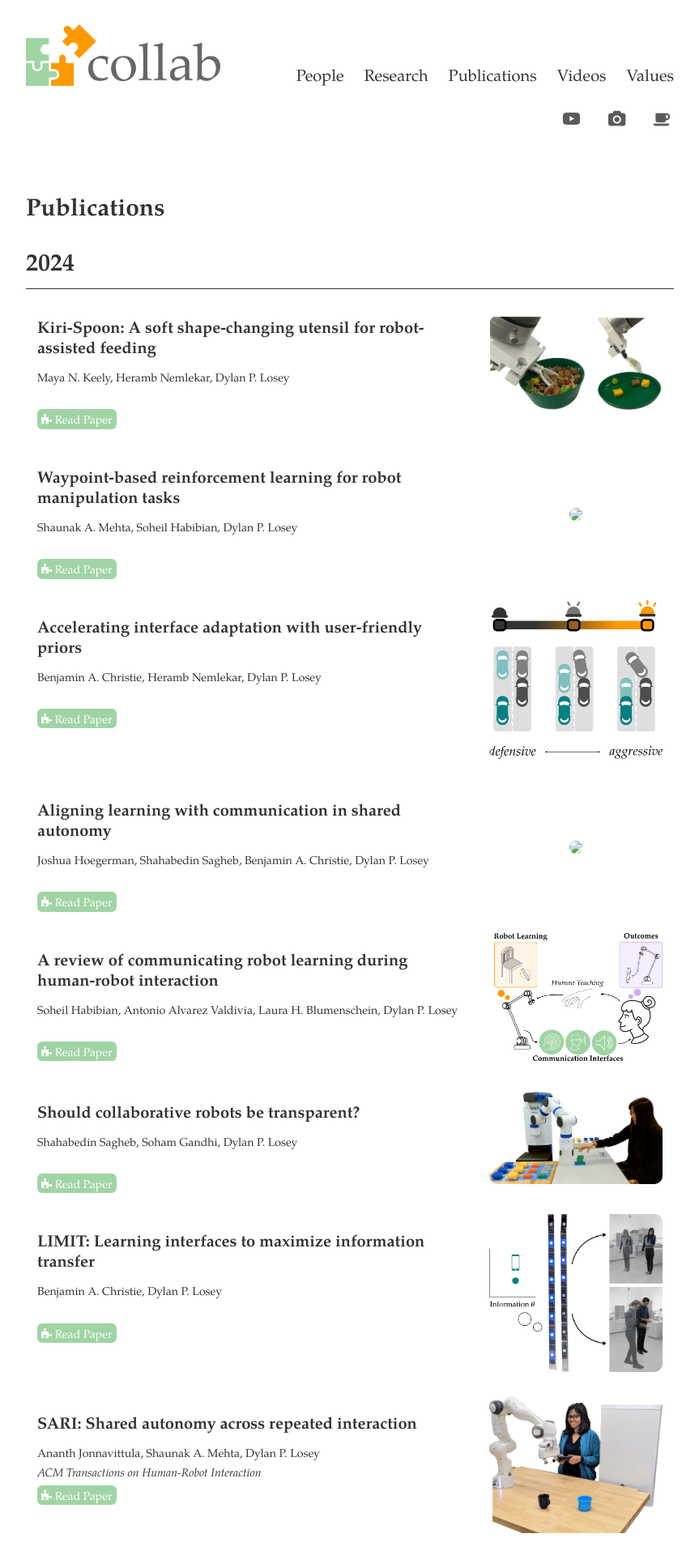
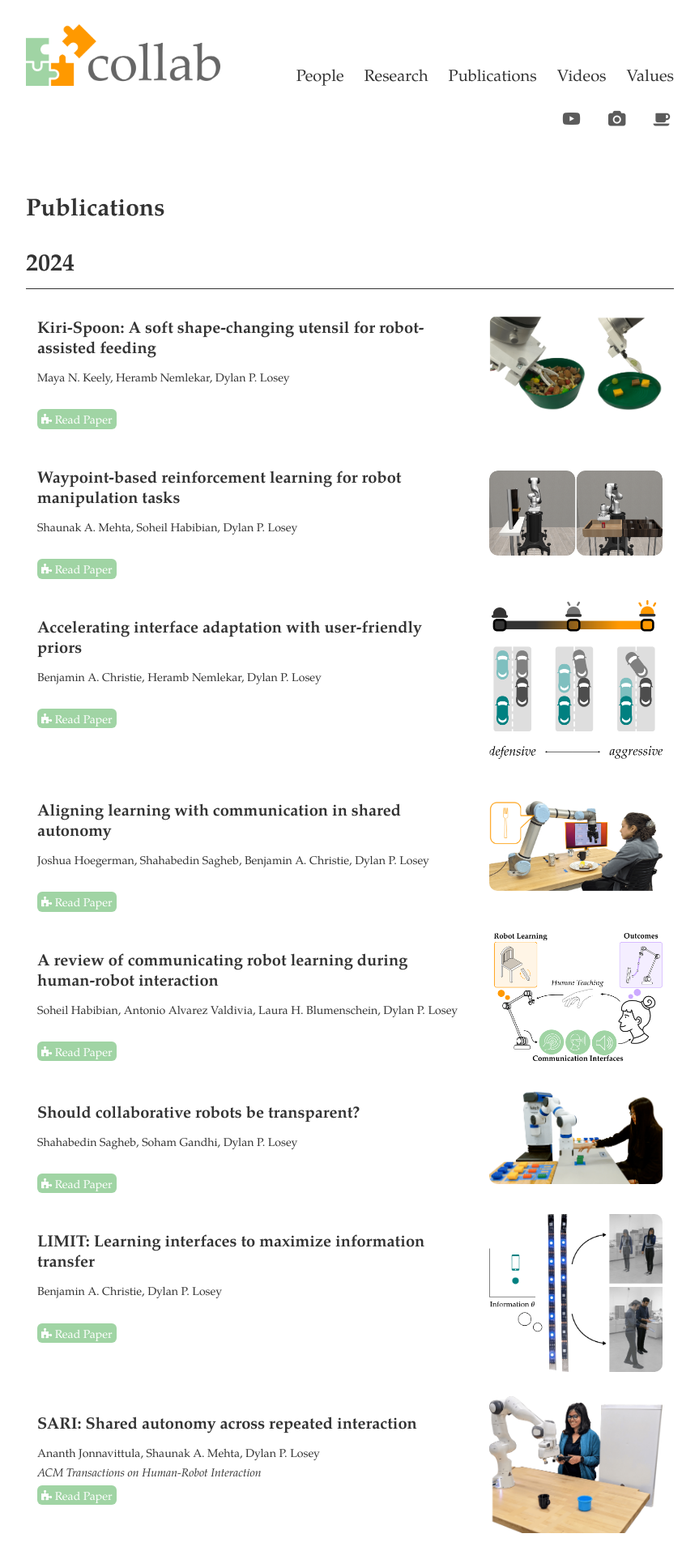
Before and after one commit to VT-Collab/vt-collab.github.io, a Jekyll site: the page built from publications.html, in a window 1280 px wide. Shown: the top 1920 px of the page at 81% size, without its empty margins (208-1071 px from the left). Built offline with Jekyll 4.4.1, drawn with Linux system fonts in a browser that asks for light colours; nearby versions of some CDN libraries.

Commit message:
iros updates

```diff
--- a/_data/news.yml
+++ b/_data/news.yml
@@ -1,4 +1,4 @@
-- text: "Collab students did a great job pushing for the <a href=\"https://iros2024-abudhabi.org/\">IROS</a> deadline. Under ``Publications,'' check out preprints by Maya, Ben, Shaunak, Josh, Heramb, Soheil, and Shahab!"
+- text: "Collab students did a great job pushing for the <a href=\"https://iros2024-abudhabi.org/\">IROS</a> deadline. Under <i>Publications</i>, check out preprints by Maya, Ben, Shaunak, Josh, Heramb, Soheil, and Shahab!"
 
 - text: "Soheil and Antonio explain their research on communicating robot learning for VT News! See Soheil's interview <a href=\"https://news.vt.edu/videos/k/2023/11/1_nd818p5k.html\">here</a>."
 
```
Also changed, not shown: images/publications/josh_iros2024.png (added), images/publications/shaunak_iros2024.png (added).
